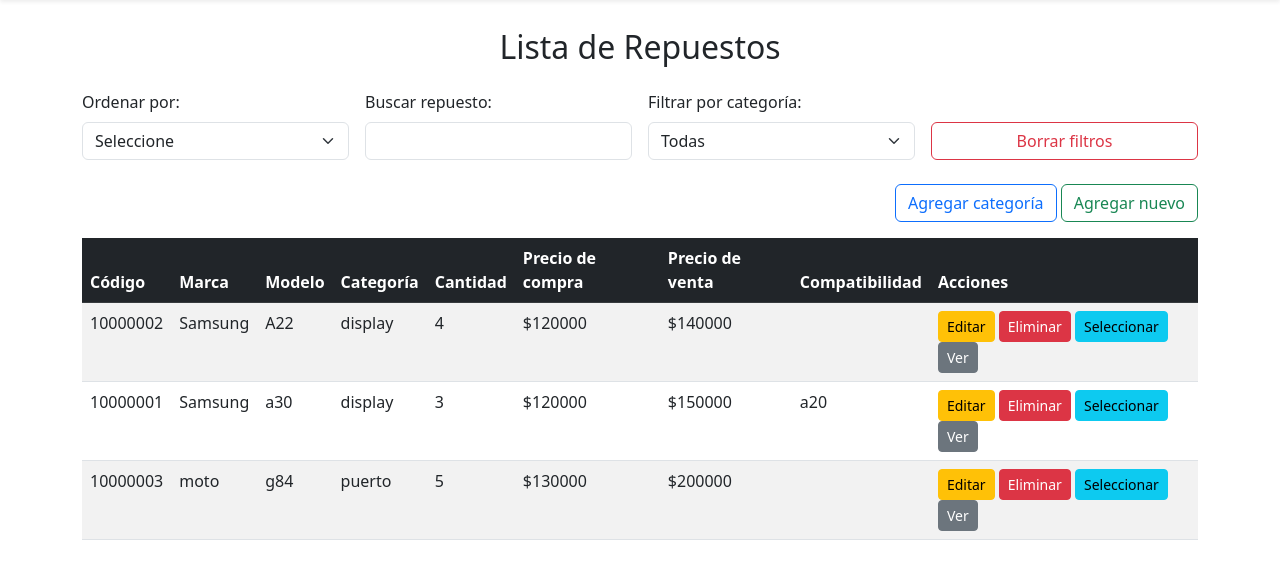
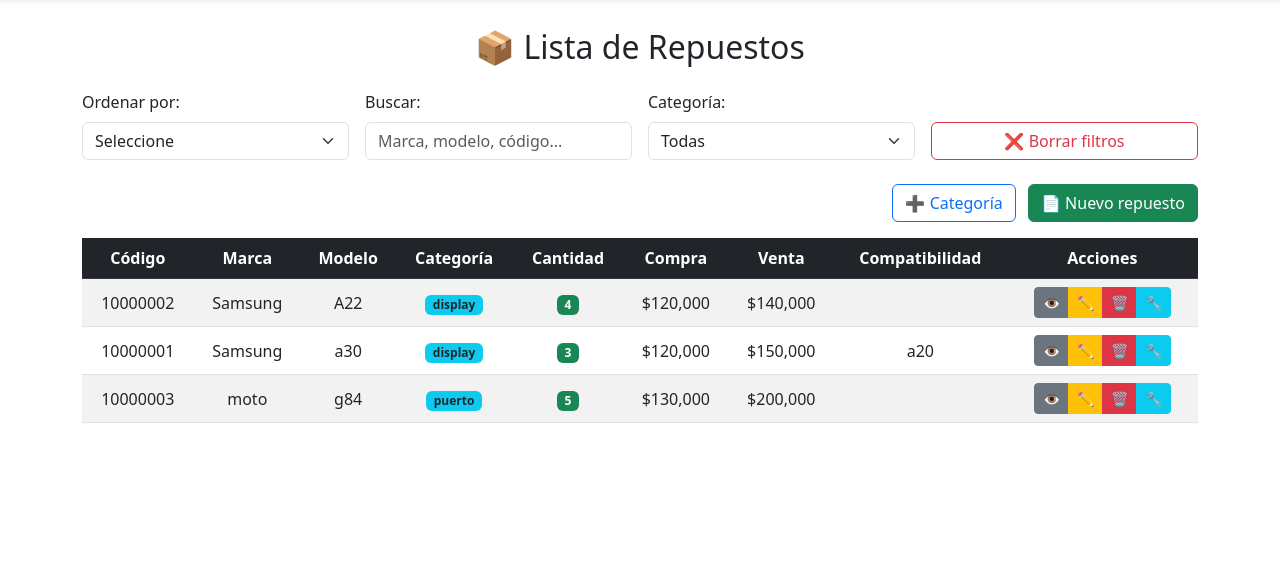
Before and after one commit to Jean2306-bot/inventario-repuestos, a Flask app: page /inventory/ in a window 1280 px wide. Shown: the part 66-645 px from the top of the page. Run offline with Flask 3, Linux system fonts and the light colour scheme; a user stored in the database is signed in; data comes from the database, SQL or seed files in the repository.

Commit message:
mejorar el diseño y la usabilidad de las páginas de balance, historial de instalaciones y lista de repuestos

```diff
--- a/app/templates/inventory/lista.html
+++ b/app/templates/inventory/lista.html
@@ -2,7 +2,7 @@
 {% block content %}
 
 <div class="container mt-4">
-  <h2 class="text-center mb-4">Lista de Repuestos</h2>
+  <h2 class="text-center mb-4">📦 Lista de Repuestos</h2>
 
   <!-- FORMULARIO DE FILTROS -->
   <form method="get" class="row g-3 mb-4 align-items-end">
@@ -13,21 +13,22 @@
         <option value="" {% if not request.args.get('ordenar') %}selected{% endif %}>Seleccione</option>
         <option value="marca" {% if request.args.get('ordenar') == 'marca' %}selected{% endif %}>Marca</option>
         <option value="modelo" {% if request.args.get('ordenar') == 'modelo' %}selected{% endif %}>Modelo</option>
-      <option value="precio_c" {% if request.args.get('ordenar') == 'precio_c' %}selected{% endif %}>Precio de compra</option>
-      <option value="precio_v" {% if request.args.get('ordenar') == 'precio_v' %}selected{% endif %}>Precio de venta</option>
+        <option value="precio_c" {% if request.args.get('ordenar') == 'precio_c' %}selected{% endif %}>Precio compra</option>
+        <option value="precio_v" {% if request.args.get('ordenar') == 'precio_v' %}selected{% endif %}>Precio venta</option>
       </select>
     </div>
+
     <!-- Buscar -->
     <div class="col-md-3">
-    <label for="busqueda" class="form-label">Buscar repuesto:</label>
-    <input type="text" name="busqueda" id="busqueda"
-           class="form-control"
+      <label for="busqueda" class="form-label">Buscar:</label>
+      <input type="text" name="busqueda" id="busqueda" class="form-control"
+             placeholder="Marca, modelo, código..."
              value="{{ request.args.get('busqueda', '') }}">
     </div>
 
     <!-- Categoría -->
     <div class="col-md-3">
-    <label for="categoria" class="form-label">Filtrar por categoría:</label>
+      <label for="categoria" class="form-label">Categoría:</label>
       <select name="categorias" id="categorias" class="form-select" onchange="this.form.submit()">
         <option value="" {% if not request.args.get('categorias') %}selected{% endif %}>Todas</option>
         <option value="bajos" {% if request.args.get('filtro') == 'bajos' %}selected{% endif %}>Stock bajo</option>
@@ -41,23 +42,21 @@
 
     <!-- Botón borrar filtros -->
     <div class="col-md-3 d-flex">
-    <a href="{{ url_for('inventory.lista') }}"
-       class="btn btn-outline-danger w-100">
-       Borrar filtros
+      <a href="{{ url_for('inventory.lista') }}" class="btn btn-outline-danger w-100">
+        ❌ Borrar filtros
       </a>
     </div>
   </form>
 
-
-
-  <!-- BOTÓN NUEVO REPUESTO -->
+  <!-- BOTONES SUPERIORES -->
   <div class="mb-3 text-end">
-    <a href="{{ url_for('inventory.crear_categorias') }}" class="btn btn-outline-primary">Agregar categoría</a>
-    <a href="{{ url_for('inventory.nuevo') }}" class="btn btn-outline-success">Agregar nuevo</a>
+    <a href="{{ url_for('inventory.crear_categorias') }}" class="btn btn-outline-primary me-2">➕ Categoría</a>
+    <a href="{{ url_for('inventory.nuevo') }}" class="btn btn-success">📄 Nuevo repuesto</a>
   </div>
 
   <!-- LISTADO EN TABLA -->
-  <table class="table table-striped table-hover">
+  <div class="table-responsive">
+    <table class="table table-striped table-hover align-middle text-center">
       <thead class="table-dark">
         <tr>
           <th>Código</th>
@@ -65,8 +64,8 @@
           <th>Modelo</th>
           <th>Categoría</th>
           <th>Cantidad</th>
-        <th>Precio de compra</th>
-        <th>Precio de venta</th>
+          <th>Compra</th>
+          <th>Venta</th>
           <th>Compatibilidad</th>
           <th>Acciones</th>
         </tr>
@@ -77,21 +76,32 @@
             <td>{{ repuesto.codigo }}</td>
             <td>{{ repuesto.marca }}</td>
             <td>{{ repuesto.modelo }}</td>
-          <td>{{ repuesto.categoria.nombre }}</td>
-          <td>{{ repuesto.cantidad }}</td>
-          <td>${{ repuesto.precio_c }}</td>
-          <td>${{ repuesto.precio_v }}</td>
+            <td>
+              <span class="badge bg-info text-dark">{{ repuesto.categoria.nombre }}</span>
+            </td>
+            <td>
+              {% if repuesto.cantidad < 1 %}
+                <span class="badge bg-danger">{{ repuesto.cantidad }}</span>
+              {% else %}
+                <span class="badge bg-success">{{ repuesto.cantidad }}</span>
+              {% endif %}
+            </td>
+            <td>${{ "{:,.0f}".format(repuesto.precio_c) }}</td>
+            <td>${{ "{:,.0f}".format(repuesto.precio_v) }}</td>
             <td>{{ repuesto.compatibilidad }}</td>
             <td>
-            <a href="{{ url_for('inventory.editar', id=repuesto.id) }}" class="btn btn-sm btn-warning">Editar</a>
-            <a href="{{ url_for('inventory.eliminar', id=repuesto.id) }}" class="btn btn-sm btn-danger">Eliminar</a>
-            <a href="{{ url_for('inventory.agregar_instalacion', id=repuesto.id) }}" class="btn btn-sm btn-info">Seleccionar</a>
-            <a href="{{ url_for('inventory.ver', id=repuesto.id) }}" class="btn btn-sm btn-secondary">Ver</a>
+              <div class="btn-group" role="group">
+                <a href="{{ url_for('inventory.ver', id=repuesto.id) }}" class="btn btn-sm btn-secondary" title="Ver">👁</a>
+                <a href="{{ url_for('inventory.editar', id=repuesto.id) }}" class="btn btn-sm btn-warning" title="Editar">✏️</a>
+                <a href="{{ url_for('inventory.eliminar', id=repuesto.id) }}" class="btn btn-sm btn-danger" title="Eliminar">🗑</a>
+                <a href="{{ url_for('inventory.agregar_instalacion', id=repuesto.id) }}" class="btn btn-sm btn-info" title="Instalar">🔧</a>
+              </div>
             </td>
           </tr>
         {% endfor %}
       </tbody>
     </table>
   </div>
+</div>
 
 {% endblock %}
```
Also changed, not shown: app/templates/balance/balance.html (+53 -26 lines), app/templates/inventory/instalados.html (+28 -17 lines), app/templates/inventory/ver_repuesto.html (+32 -14 lines). Lines whose indentation alone changed are shown as unchanged.
